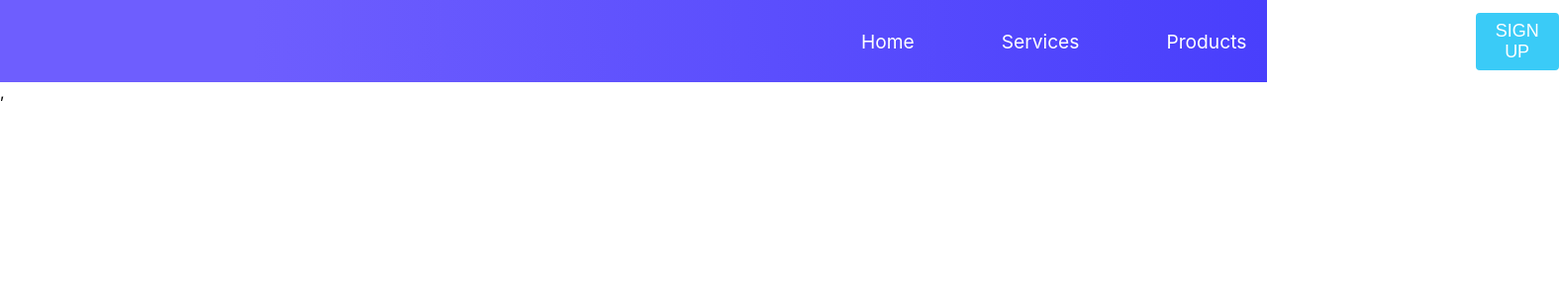
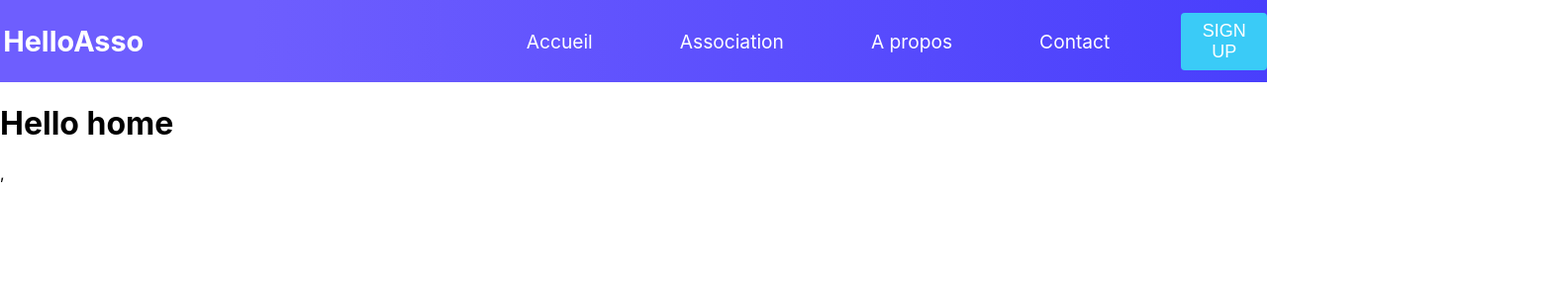
Before and after one commit to gnut06300/helloasso, a React (Create React App) app in the folder hello-asso/: page / in a window 1280 px wide. Shown: the top 300 px of the page at 99% size, 1575 px wide, since content can reach past the window. Built offline with nearby package versions, Linux system fonts and the light colour scheme.

Commit message:
test route ok

```diff
--- a/hello-asso/public/index.html
+++ b/hello-asso/public/index.html
@@ -32,7 +32,7 @@
   </head>
   <body>
     <noscript>You need to enable JavaScript to run this app.</noscript>
-    <div id="root"></div>
+    <div id="app"></div>
     <!--
       This HTML file is a template.
       If you open it directly in the browser, you will see an empty page.
--- a/hello-asso/src/Components/Menu.js
+++ b/hello-asso/src/Components/Menu.js
@@ -1,19 +1,17 @@
-import Home from '../Views/Home';
+
 const menuItems = [
 {
-    title: "Home",
-    url: Home,
+    title: "Accueil",
+    url: "/",
     cName: "nav-links",
-
-
 },
 {
-    title: "Services",
+    title: "Association",
     url: "/services",
     cName: "nav-links"
 },
 {
-    title: "Products",
+    title: "A propos",
     url: "/products",
     cName: "nav-links"
 },
--- a/hello-asso/src/Components/Navigation.jsx
+++ b/hello-asso/src/Components/Navigation.jsx
@@ -1,6 +1,10 @@
+//packages react
 import React, { useState } from "react";
+import { Link } from "react-router-dom";
+//components
 import Button from "./Button";
-import Menu from "./Menu";
+import Menu from './Menu';
+//css
 import "./styles/navbar.css";
 
 const Navbar = () => {
@@ -9,7 +13,6 @@ const Navbar = () => {
             setActive(!active);
         };
 return (
-
         <nav className="navbar">
             <h1 className="navbar-logo">
             HelloAsso
@@ -17,19 +20,17 @@ return (
                 <div className="menu-icon" onClick={handleClick}>
                     <i className={active ? "fas fa-times" : "fas fa-bars"}></i>
                 </div>
-        <div className={active ? "menu-active" : "menu-hidden"}>
                 <ul className={active ? "nav-menu active" : "nav-menu"}>
             {Menu.map((item, index) => {
                     return (
                     <li key={index}>
-                <a href={item.url} className={item.cName}>
+                        <Link to={item.url} className={item.cName}>
                         {item.title}
-                </a>
+                        </Link>
                     </li>
                     );
                 })}
                 </ul>
-        </div>
             <Button>SIGN UP</Button>
         </nav>
     );
--- a/hello-asso/src/Views/Home.js
+++ b/hello-asso/src/Views/Home.js
@@ -1,13 +1,13 @@
-// import React from 'react';
+import React from 'react';
 
-// const Home = () => {
-//     return(
-//         <div>
-//             <div className='home'>
-//                 <h1>Hello home</h1>
-//             </div>
-//         </div>
-//     );
-// };
+const Home = () => {
+    return(
+        <div>
+            <div className='home'>
+                <h1>Hello home</h1>
+            </div>
+        </div>
+    );
+};
 
-// export default Home;
+export default Home;
--- /dev/null
+++ b/hello-asso/src/Views/styles/home.css
@@ -0,0 +1,3 @@
+.home{
+    background-color: red;
+}
--- a/hello-asso/src/index.js
+++ b/hello-asso/src/index.js
@@ -1,17 +1,25 @@
 import React from 'react';
 import ReactDOM from 'react-dom/client';
 import reportWebVitals from './reportWebVitals';
-import { BrowserRouter} from "react-router-dom";
+import { BrowserRouter as Router, Route, Routes } from "react-router-dom";
 import App from './App';
+//views
+import Home from './Views/Home';
+// import Navigation from './Components/Navigation';
+
 //css
 import './index.css';
 
-const root = ReactDOM.createRoot(document.getElementById('root'));
+const root = ReactDOM.createRoot(document.getElementById('app'));
 root.render(
   <React.StrictMode>
-    <BrowserRouter>
-      <App />
-  </BrowserRouter>,
+    <Router>
+        <App />
+        {/* <Navigation /> */}
+        <Routes>
+          <Route exact path="/" element={<Home/>}></Route>
+        </Routes>
+  </Router>,
   </React.StrictMode>
 );
 
```
Also changed, not shown: hello-asso/src/App.js (+5 -2 lines), hello-asso/src/Views/About.js (added), hello-asso/src/Views/Association.js (added), hello-asso/src/Views/Contact.js (added). Lines whose indentation alone changed are shown as unchanged.
